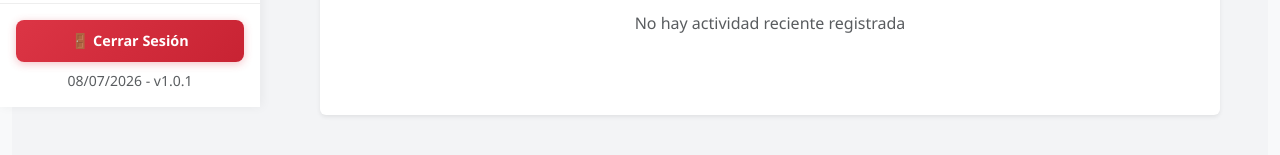
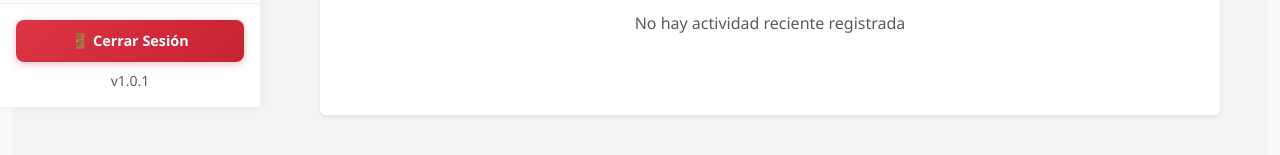
Before and after one commit to AntonioRomeroVelez/proyectoFarmacia, a Vue app: page / in a window 1280 px wide. Shown: the part 693-848 px from the top of the page. Built offline with nearby package versions, Linux system fonts and the light colour scheme; sample sign-in values are in the browser's storage; what vue3-virtual-scroller would draw is missing.

Commit message:
agregar marca en pedido excel

```diff
--- a/src/layouts/AdminLayout.vue
+++ b/src/layouts/AdminLayout.vue
@@ -273,7 +273,7 @@ const { userName, isAdmin, logout } = useAuth();
 const { documents } = useHistorial();
 import { onMounted, onUnmounted } from 'vue';
 import { useToast } from 'vue-toastification';
-const versionFecha = "08/07/2026 - v1.0.1";
+const versionFecha = "v1.0.1";
 
 const toast = useToast();
 const isSidebarOpen = ref(false);
--- a/src/views/CarritoView.vue
+++ b/src/views/CarritoView.vue
@@ -478,7 +478,7 @@ const generarPedidoExcel = () => {
     return {
       "Cantidad": item.quantity,
       "Bonificación": bonus > 0 ? bonus : "",
-      "Producto": `${item.NombreProducto} - ${item.Presentacion}`,
+      "Producto": `${item.NombreProducto} - ${item.Presentacion}${item.Marca ? ` - ${item.Marca}` : ""}`,
       // Mostrar Observacion solo si NO tiene promoción aplicada
       "Observación": tienePromocionAplicada ? "" : (item.Observacion || ""),
       "Lote": "", // Campo vacío para que el usuario lo complete
```
